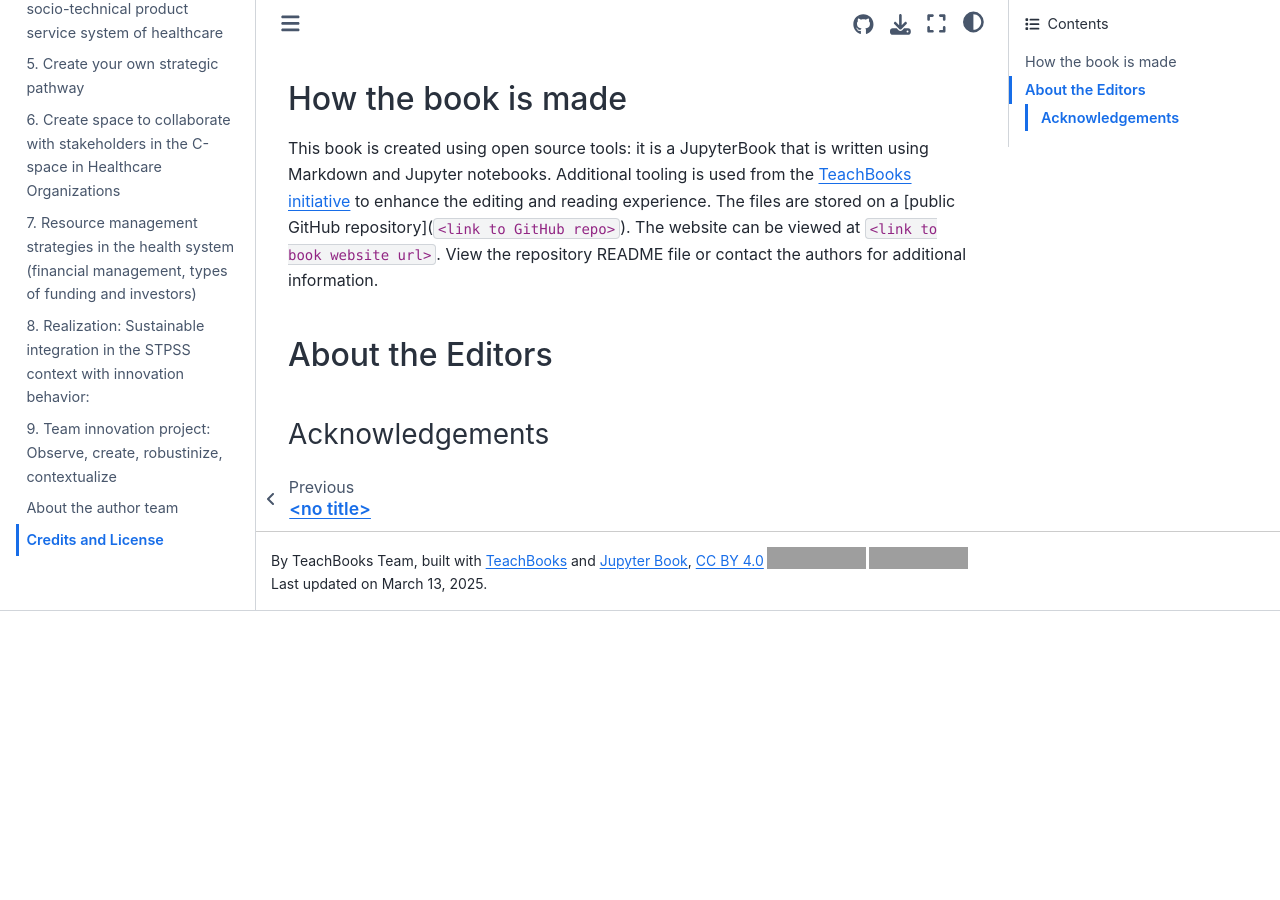
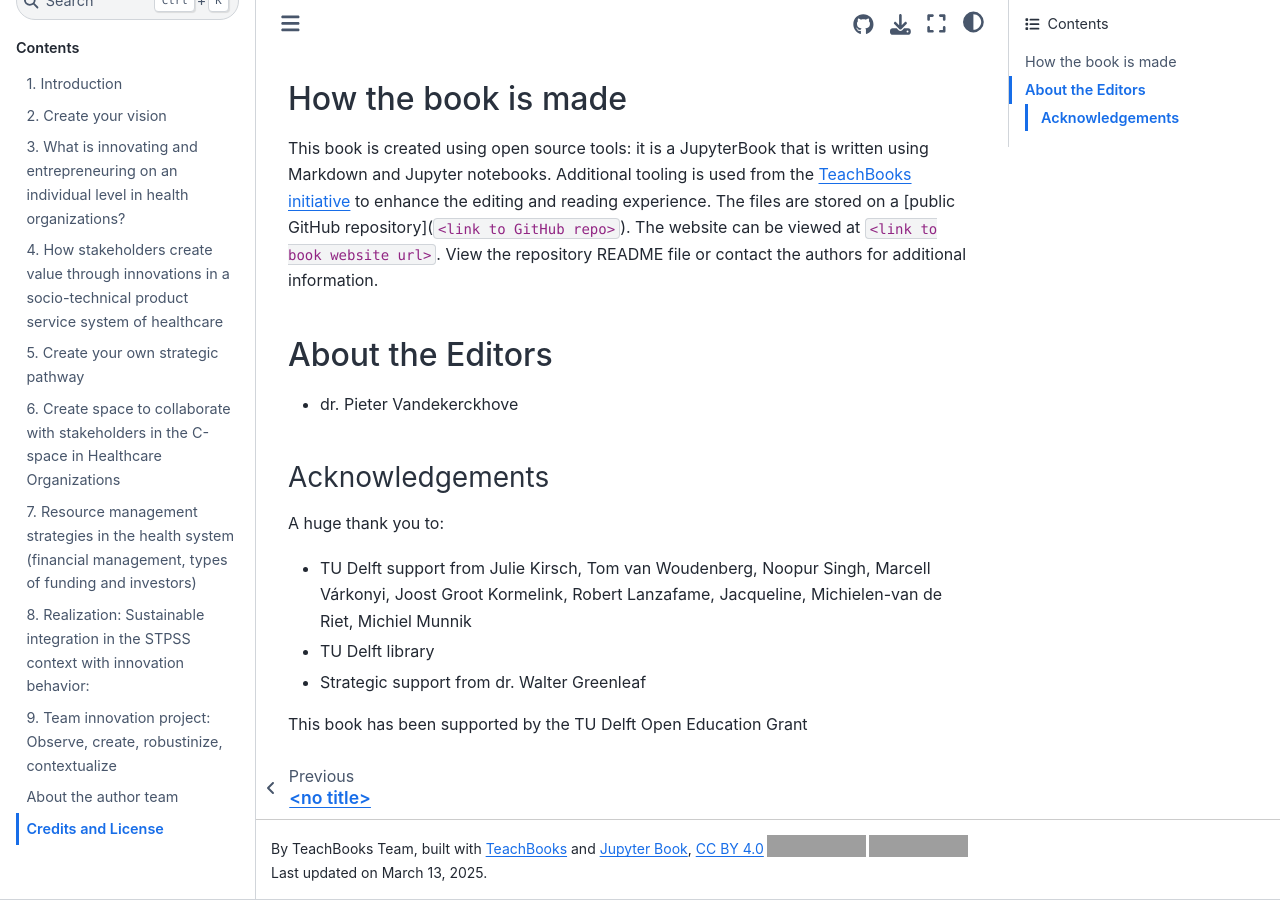
Before and after one commit to pietervandekerckhove/handbook-innovating-health, a Jupyter Book: the page built from book/credits.md, in a window 1280 px wide and 900 px high, scrolled down 774 px. Built offline with Jupyter Book 1.0.4 settings and Sphinx 7.4.7 and the Sphinx Book theme 1.1.4, drawn with Linux system fonts in a browser that asks for light colours; comment, search, counter and statistics services are not loaded; before the commit the page ends 1385 px from its top, so only the background shows below that; grey boxes are pictures that could not be loaded.

Commit message:
update credits

```diff
--- a/book/credits.md
+++ b/book/credits.md
@@ -22,4 +22,13 @@ This book is created using open source tools: it is a JupyterBook that is writte
 (editor)=
 ## About the Editors
 
+* dr. Pieter Vandekerckhove
+
 ### Acknowledgements
+ A huge thank you to:
+* TU Delft support from Julie Kirsch, Tom van Woudenberg, Noopur Singh,
+Marcell Várkonyi, Joost Groot Kormelink, Robert Lanzafame, Jacqueline, Michielen-van de Riet, Michiel Munnik
+* TU Delft library
+* Strategic support from dr. Walter Greenleaf
+
+This book has been supported by the TU Delft Open Education Grant
```
